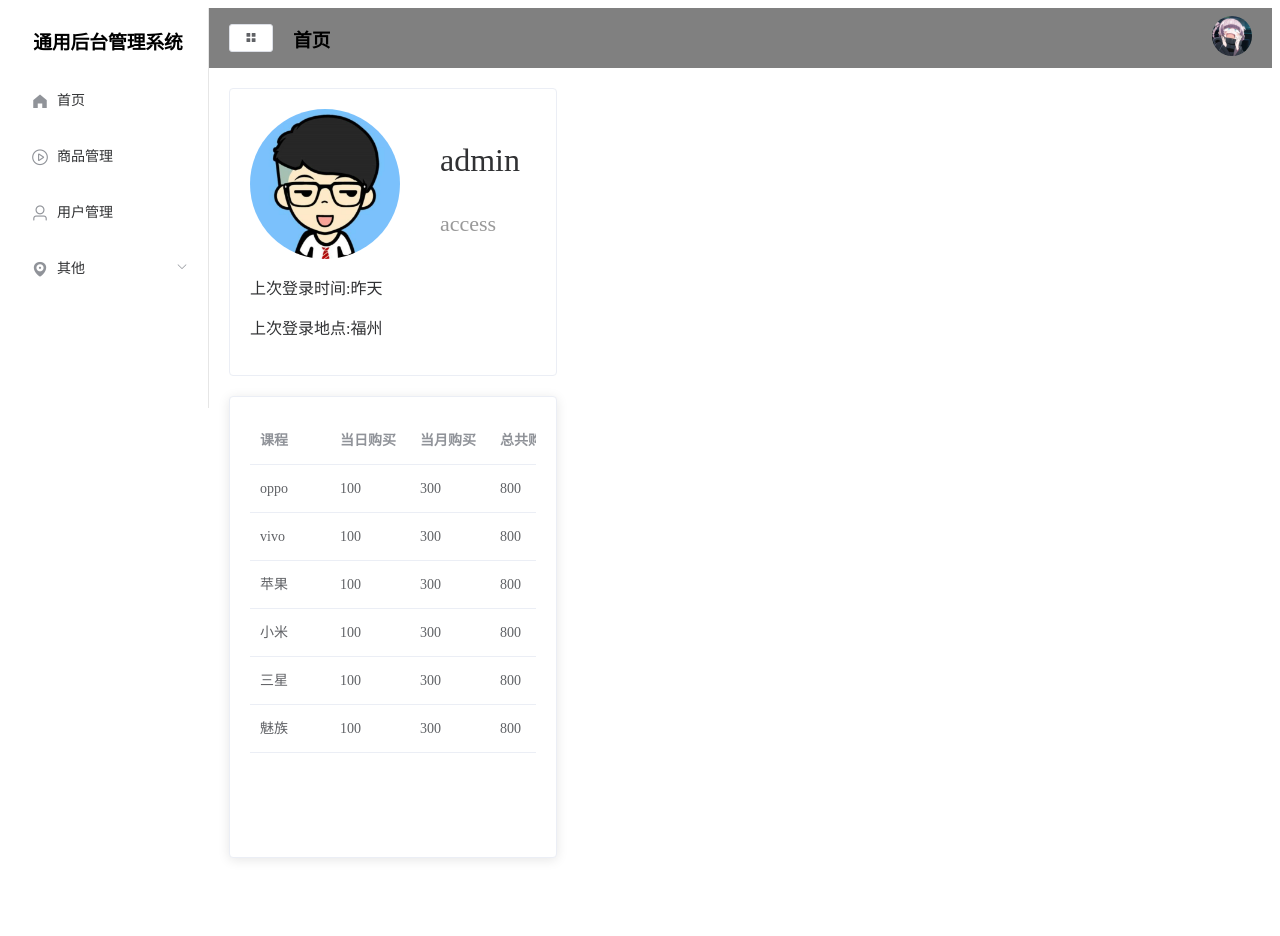
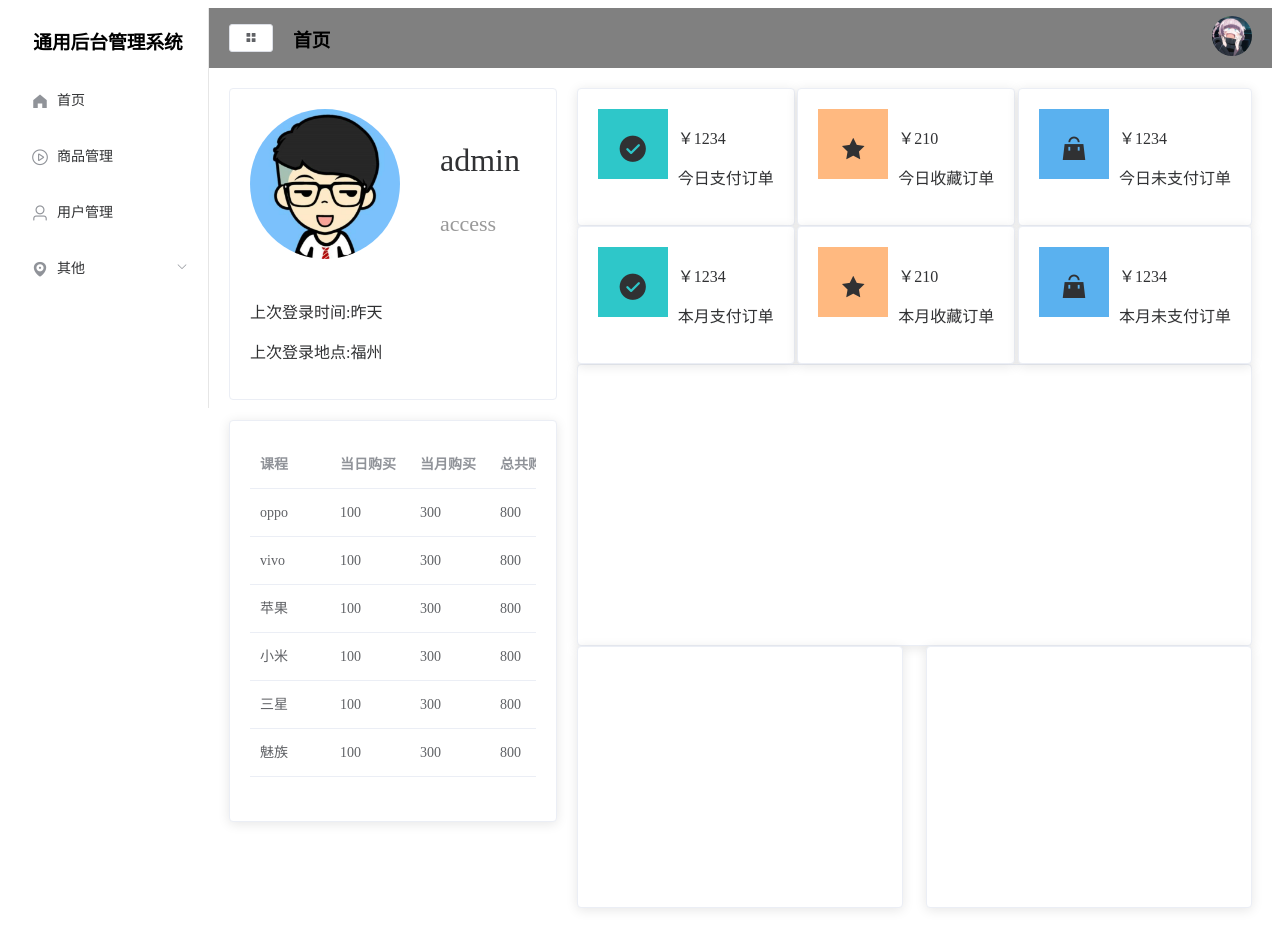
Before and after one commit to 614460810/background, a Vue app in the folder vue-manager/: page /home in a window 1280 px wide. Before the commit the page ends 886 px from the top, so only its background shows below. Built offline with nearby package versions, Linux system fonts and the light colour scheme.

Commit message:
flex布局

```diff
--- a/vue-manager/src/views/HomeView.vue
+++ b/vue-manager/src/views/HomeView.vue
@@ -1,7 +1,7 @@
 <template>
     <el-row :gutter=20>
         <el-col :span=8>
-            <el-card shadow="hover" class="box-card">
+            <el-card shadow="hover" class="box-card" >
                 <div class="user">
                     <img :src="userImage">
                     <div class="userInfo">
@@ -14,16 +14,33 @@
                     <p>上次登录地点:<span>福州</span></p>
                 </div>
             </el-card>
-            <el-card style="margin-top: 20px;height: 460px;">
+            <el-card style="margin-top: 20px;height: 400px;">
                 <el-table :data="tableData">
                     <!-- 遍历 -->
-                    <el-table-column v-for="(val,key) in tableLabel" :key="key" :prop="key"  :label="val"></el-table-column>
+                    <el-table-column v-for="(val, key) in tableLabel" :key="key" :prop="key" :label="val"></el-table-column>
                     <!-- <el-table-column prop="name" label="姓名"></el-table-column>
-                    <el-table-column prop="todayBuy" label="当日购买"></el-table-column>
-                    <el-table-column prop="monthBuy" label="当月购买"></el-table-column>
-                    <el-table-column prop="totalBuy" label="总购买"></el-table-column> -->
+                            <el-table-column prop="todayBuy" label="当日购买"></el-table-column>
+                            <el-table-column prop="monthBuy" label="当月购买"></el-table-column>
+                            <el-table-column prop="totalBuy" label="总购买"></el-table-column> -->
                 </el-table>
-            </el-card >
+            </el-card>
+        </el-col>
+        <el-col :span="16">
+            <div class="num">
+                <el-card v-for="item in countData" :key="item.name" :body-style="{ display: 'flex' }">
+                    <i class='icon' :class="'el-icon-' + item.icon" :style="{ background: item.color }"></i>
+                    <div class="detail">
+                        <p class="price">￥{{ item.value }}</p>
+                        <p class="des">{{ item.name }}</p>
+                    </div>
+                </el-card>
+            </div>
+            <el-card style="height: 280px;">
+                </el-card>
+            <div class="grahic">
+                <el-card style="height: 260px;"> </el-card>
+                <el-card style="height: 260px;"></el-card>
+            </div>
         </el-col>
     </el-row>
 </template>
@@ -72,13 +89,51 @@ export default {
                 }
 
             ],
-            tableLabel:{
-                name:'课程',
-                todayBuy:'当日购买',
-                monthBuy:'当月购买',
-                totalBuy:'总共购买',
+            tableLabel: {
+                name: '课程',
+                todayBuy: '当日购买',
+                monthBuy: '当月购买',
+                totalBuy: '总共购买',
 
-            }
+            },
+            countData: [
+                {
+                    name: "今日支付订单",
+                    value: 1234,
+                    icon: "success",
+                    color: "#2ec7c9",
+                },
+                {
+                    name: "今日收藏订单",
+                    value: 210,
+                    icon: "star-on",
+                    color: "#ffb980",
+                },
+                {
+                    name: "今日未支付订单",
+                    value: 1234,
+                    icon: "s-goods",
+                    color: "#5ab1ef",
+                },
+                {
+                    name: "本月支付订单",
+                    value: 1234,
+                    icon: "success",
+                    color: "#2ec7c9",
+                },
+                {
+                    name: "本月收藏订单",
+                    value: 210,
+                    icon: "star-on",
+                    color: "#ffb980",
+                },
+                {
+                    name: "本月未支付订单",
+                    value: 1234,
+                    icon: "s-goods",
+                    color: "#5ab1ef",
+                },
+            ],
         }
     }
 }
@@ -87,6 +142,7 @@ export default {
 .user {
     display: flex;
     align-items: center;
+    margin-bottom: 40px;
 
 }
 
@@ -105,4 +161,28 @@ export default {
     font-size: 22px;
     color: #999999;
     ;
-}</style>
+}
+.num{
+    display: flex;
+    flex-wrap: wrap;
+    justify-content: space-between;
+}
+
+.icon {
+    width: 70px;
+    height: 70px;
+    text-align: center;
+    line-height: 80px;
+    margin-right: 10px;
+    font-size: 30px;
+}
+.grahic{
+   display: flex;
+   justify-content: space-between;
+
+}
+.grahic .el-card {
+        width: 48%;
+    }
+
+</style>
```
